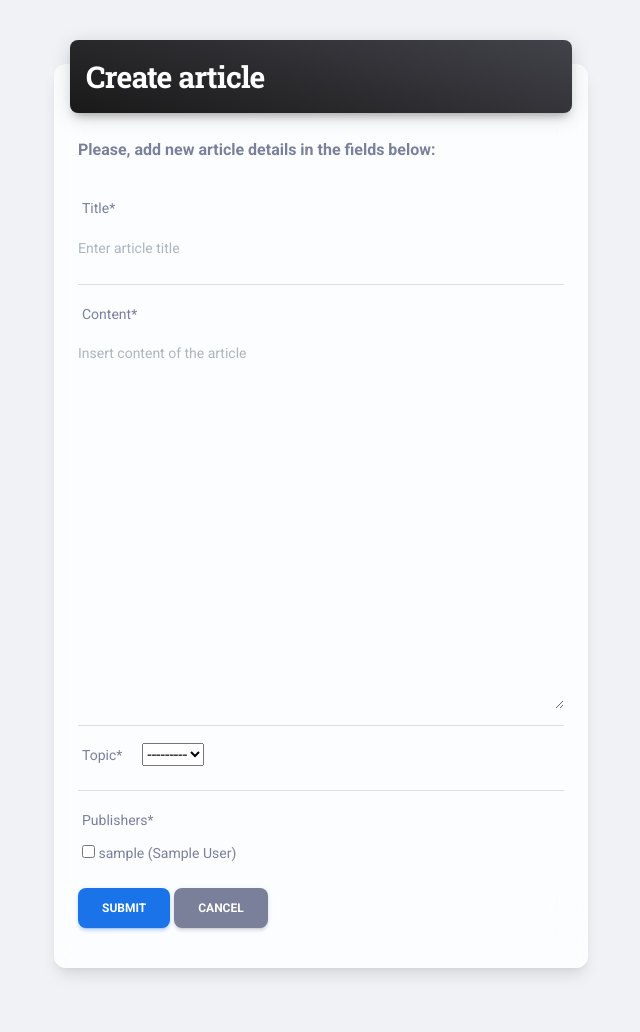
After one commit to anastasiiashchoholieva/newspaper-agency, a Django app: page /articles/create/ in a window 1280 px wide. The commit adds this page. Shown: the whole page, without its empty margins (319-959 px from the left). Run offline with Django 4.2, Linux system fonts and the light colour scheme; the visitor is signed in with stand-in values (Sample User, id 1); data comes from the database, SQL or seed files in the repository; data that the repository does not hold is empty; some libraries are stand-ins or nearby versions.

Commit message:
Add CreateView, UpdateView, DeleteView for Newspaper with cancel button

```diff
--- a/agency/forms.py
+++ b/agency/forms.py
@@ -1,6 +1,7 @@
 from django import forms
+from django.contrib.auth import get_user_model
 
-from agency.models import Topic
+from agency.models import Topic, Newspaper
 
 
 class TopicForm(forms.ModelForm):
@@ -9,3 +10,20 @@ class TopicForm(forms.ModelForm):
     class Meta:
         model = Topic
         fields = ["name"]
+
+
+class NewspaperForm(forms.ModelForm):
+    publishers = forms.ModelMultipleChoiceField(
+        queryset=get_user_model().objects.all(),
+        widget=forms.CheckboxSelectMultiple,
+    )
+    cancel = forms.BooleanField(required=False, initial=False)
+
+    class Meta:
+        model = Newspaper
+        fields = "__all__"
+        widgets = {
+            "title": forms.TextInput(attrs={"placeholder": "Enter article title"}),
+            "content": forms.Textarea(attrs={"rows": 15, "placeholder": "Insert content of the article"}),
+            "topic": forms.Select(attrs={"placeholder": "Select topic.."})
+        }
--- a/agency/urls.py
+++ b/agency/urls.py
@@ -5,7 +5,13 @@ from agency.views import (
     NewspaperListView,
     PublisherListView,
     NewspaperDetailView,
-    PublisherDetailView, TopicCreateView, TopicUpdateView, TopicDeleteView
+    PublisherDetailView,
+    TopicCreateView,
+    TopicUpdateView,
+    TopicDeleteView,
+    NewspaperCreateView,
+    NewspaperUpdateView,
+    NewspaperDeleteView
 )
 
 urlpatterns = [
@@ -36,9 +42,24 @@ urlpatterns = [
         name="newspaper-list",
     ),
     path(
+        "articles/create/",
+        NewspaperCreateView.as_view(),
+        name="newspaper-create",
+    ),
+    path(
+        "articles/<int:pk>/update/",
+        NewspaperUpdateView.as_view(),
+        name="newspaper-update",
+    ),
+    path(
+        "articles/<int:pk>/delete/",
+        NewspaperDeleteView.as_view(),
+        name="newspaper-delete",
+    ),
+    path(
         "articles/<int:pk>/",
         NewspaperDetailView.as_view(),
-        name="article-detail",
+        name="newspaper-detail",
     ),
     path(
         "publishers/",
--- a/agency/views.py
+++ b/agency/views.py
@@ -5,7 +5,7 @@ from django.urls import reverse_lazy, reverse
 from django.views import generic
 from django.views.generic.base import ContextMixin
 
-from agency.forms import TopicForm
+from agency.forms import TopicForm, NewspaperForm
 from agency.models import Topic, Newspaper, Publisher
 
 
@@ -41,7 +41,7 @@ class TopicCreateView(LoginRequiredMixin, generic.CreateView):
     success_url = reverse_lazy("agency:topic-list")
 
     def form_valid(self, form):
-        if self.request.POST.get('action') == 'create':
+        if self.request.POST.get("action") == "create":
             form.save()
         return super().form_valid(form)
 
@@ -84,6 +84,47 @@ class NewspaperDetailView(LoginRequiredMixin, generic.DetailView):
     model = Newspaper
 
 
+class NewspaperCreateView(LoginRequiredMixin, generic.CreateView):
+    model = Newspaper
+    form_class = NewspaperForm
+    success_url = reverse_lazy("agency:newspaper-list")
+
+    def form_valid(self, form):
+        if self.request.POST.get("action") == "create":
+            form.save()
+        return super().form_valid(form)
+
+    def post(self, request, *args, **kwargs):
+        if "cancel" in request.POST:
+            return HttpResponseRedirect(reverse("agency:newspaper-list"))
+        else:
+            return super().post(request, *args, **kwargs)
+
+
+class NewspaperUpdateView(LoginRequiredMixin, generic.UpdateView):
+    model = Newspaper
+    form_class = NewspaperForm
+
+    def get_success_url(self):
+        return reverse_lazy("agency:newspaper-detail", kwargs={"pk": self.object.pk})
+
+    def get_initial(self):
+        initial = super().get_initial()
+        if self.object:
+            initial["cancel"] = True
+        return initial
+
+    def form_valid(self, form):
+        if self.request.POST.get("action") == "update" and "cancel" in self.request.POST:
+            return HttpResponseRedirect(self.get_success_url())
+        return super().form_valid(form)
+
+
+class NewspaperDeleteView(LoginRequiredMixin, generic.DeleteView):
+    model = Newspaper
+    success_url = reverse_lazy("agency:newspaper-list")
+
+
 class PublisherListView(LoginRequiredMixin, generic.ListView):
     model = Publisher
     paginate_by = 5
--- /dev/null
+++ b/templates/agency/newspaper_form.html
@@ -0,0 +1,53 @@
+{% extends "base-fullscreen.html" %}
+{% load crispy_forms_filters %}
+
+
+{% block content %}
+
+  <section>
+    <div class="page-header min-vh-100">
+      <div class="container">
+        <div class="row">
+          <div class="col-xl-6 col-lg-7 col-md-6 d-flex flex-column ms-auto me-auto ms-lg-auto me-auto">
+            <div class="card d-flex blur justify-content-center shadow-lg my-sm-0 my-sm-6 mt-8 mb-5">
+              <div class="card-header p-0 position-relative mt-n4 mx-3 z-index-2 bg-transparent">
+                <div class="bg-gradient-dark shadow-dark border-radius-lg p-3">
+                  <h3 class="text-white text-primary mb-0">{{ object|yesno:"Update,Create" }} article</h3>
+                </div>
+              </div>
+              <div class="card-body">
+                <p class="text-bold pb-3">
+                  Please, {{ object|yesno:"modify,add new" }} article details in the fields below:
+                </p>
+                <form action="" method="post" novalidate>
+                  {% csrf_token %}
+                  {{form.title|as_crispy_field}}
+                  <hr>
+                  {{form.content|as_crispy_field}}
+                  <hr>
+                  <div>
+                    <label class="me-3">Topic*</label>
+                    {{form.topic}}
+                  </div>
+                  <hr>
+                  <div>
+                    <label>Publishers*</label>
+                    {{form.publishers}}
+                  </div>
+                  {% if action == "create" %}
+                    <input type="hidden" name="action" value="create">
+                  {% else %}
+                    <input type="hidden" name="action" value="update">
+                  {% endif %}
+                  <button type="submit" class="btn btn-info mt-3">Submit</button>
+                  <input type="submit" formnovalidate name="cancel" value="Cancel" class="btn btn-secondary mt-3">
+                </form>
+              </div>
+            </div>
+          </div>
+        </div>
+      </div>
+    </div>
+  </section>
+
+{% endblock content %}
--- a/templates/agency/newspaper_list.html
+++ b/templates/agency/newspaper_list.html
@@ -21,12 +21,14 @@
       <div class="container">
         <div class="row align-items-center">
           <div class="col-lg-10">
+            <a href="{% url 'agency:newspaper-create' %}" class="btn btn-primary link-to-page">Create new article</a>
             {% if newspaper_list %}
               <ul>
                 {% for newspaper in newspaper_list %}
                   <li class="mt-3">
-                    <a href="{% url "agency:article-detail" pk=newspaper.id %} ">
-                    {{ newspaper.title }} ({{ newspaper.published_date }}) <a class="label p-1 text-white bg-gradient-faded-dark">{{ newspaper.topic.name }}</a>
+                    <a href="{% url 'agency:newspaper-detail' pk=newspaper.id %} ">
+                    {{ newspaper.title }} ({{ newspaper.published_date }})
+                      <a class="label p-1 text-white bg-gradient-faded-dark">{{ newspaper.topic.name }}</a>
                     </a>
                   </li>
                   <tr>
```
Also changed, not shown: templates/agency/newspaper_confirm_delete.html (added, +36 -0 lines), templates/agency/newspaper_detail.html (+12 -1 lines).
